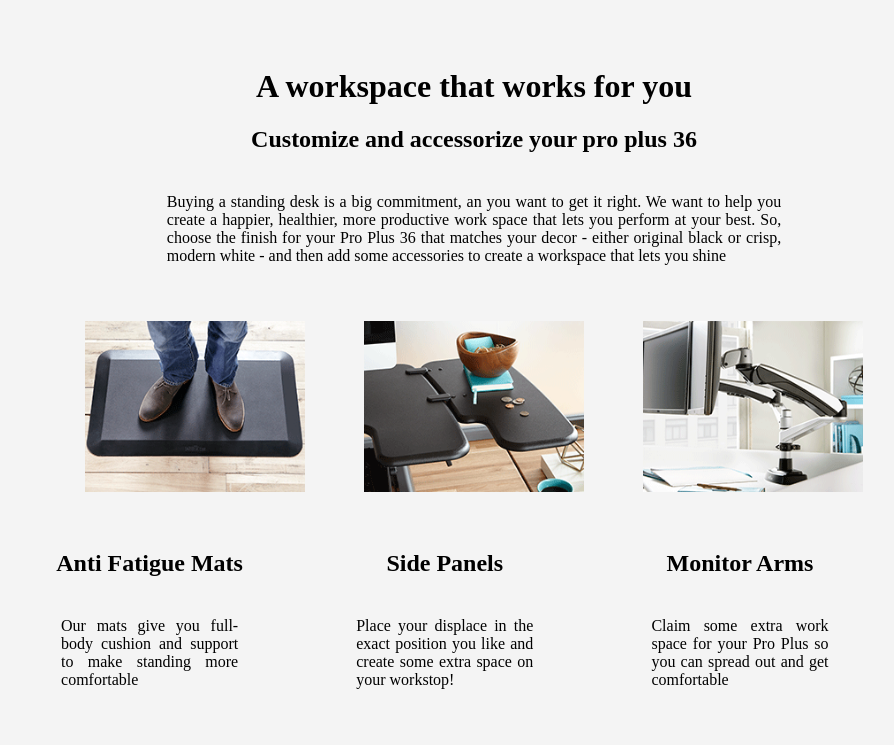
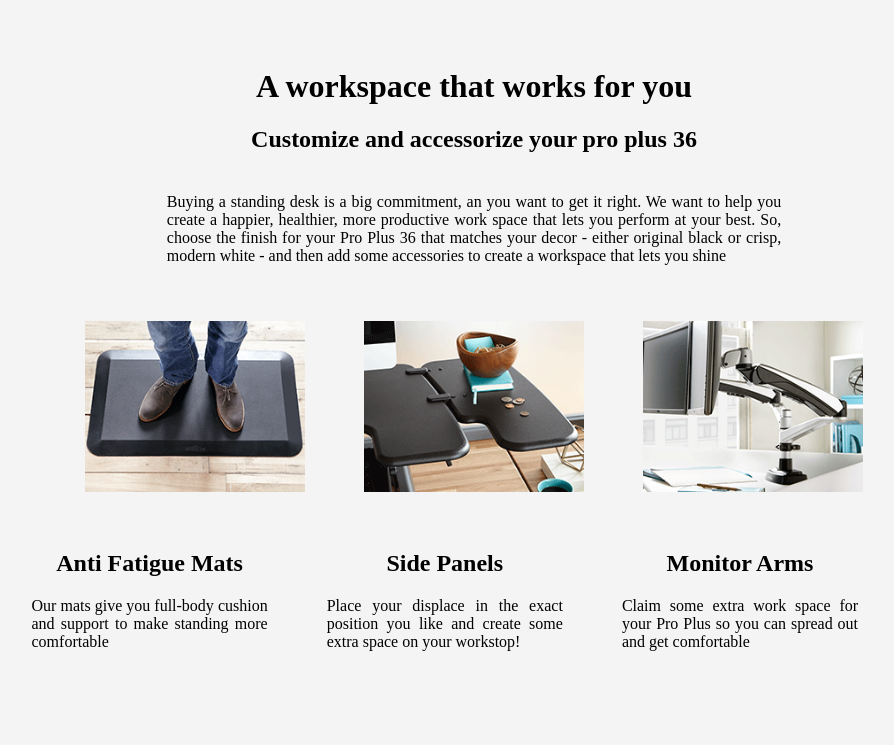
Before and after one commit to Parrotine/PDP, a plain HTML site: page index.html in a window 1280 px wide. Shown: the part 3649-4394 px from the top of the page, without its empty margins (166-1060 px from the left). After the commit the page ends 4316 px from the top, so only its background shows below. Drawn offline with Linux system fonts and the light colour scheme.

Commit message:
End-of-Friday commit

```diff
--- a/css/style.css
+++ b/css/style.css
@@ -182,17 +182,17 @@ html {
 	padding: 20px 20% 40px 20%;
 }
 
-.cases .content ul.devices {
+.devices li{
 	list-style: none;
-}
-
-.cases .content .devices > li {
 	width: 30%;
 	float: left;
 }
 /* END workspace */
 
-
+.devices li .caption p {
+	text-align: justify;
+	padding: 0 10%;
+}
 
 
 /* MISC. rules */
--- a/index.html
+++ b/index.html
@@ -94,11 +94,8 @@
 		<div class="content">
 			<h1>A workspace that works for you</h1>
 			<h2>Customize and accessorize your pro plus 36</h2>
-
 				<p>Buying a standing desk is a big commitment, an you want to get it right. We want to help you create a happier, healthier, more productive work space that lets you perform at your best. So, choose the finish for your Pro Plus 36 that matches your decor - either original black or crisp, modern white - and then add some accessories to create a workspace that lets you shine</p>
-
-
-			<div>
+		</div>
 
 			<div class="trial">
  				<img class="one" src="images/VI_mat.png" width="249px" height="193px" alt=""  />
@@ -108,40 +105,27 @@
 
 
 			<ul class="devices">
-
 				<li>
 				<h2>Anti Fatigue Mats</h2>
-
-
 				<div class="caption">
 					<p>Our mats give you full-body cushion and support to make standing more comfortable</p>
 				</div>
-
 				</li>
 
 				<li>
 				<h2>Side Panels</h2>
-
-
 				<div class="caption">
 					<p>Place your displace in the exact position you like and create some extra space on your workstop!</p>
 				</div>
-
 				</li>
 
 				<li>
 				<h2>Monitor Arms</h2>
-
-
 				<div class="caption">
 					<p>Claim some extra work space for your Pro Plus so you can spread out and get comfortable</p>
 				</div>
-
 				</li>
-
 			</ul>
-
-		</div>
 	</div>
 
 </div>
```
Lines whose indentation alone changed are shown as unchanged.
